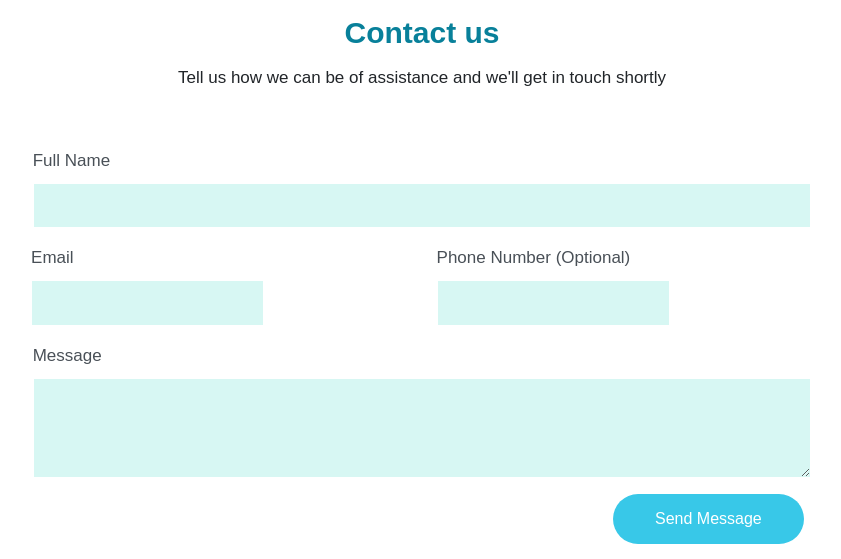
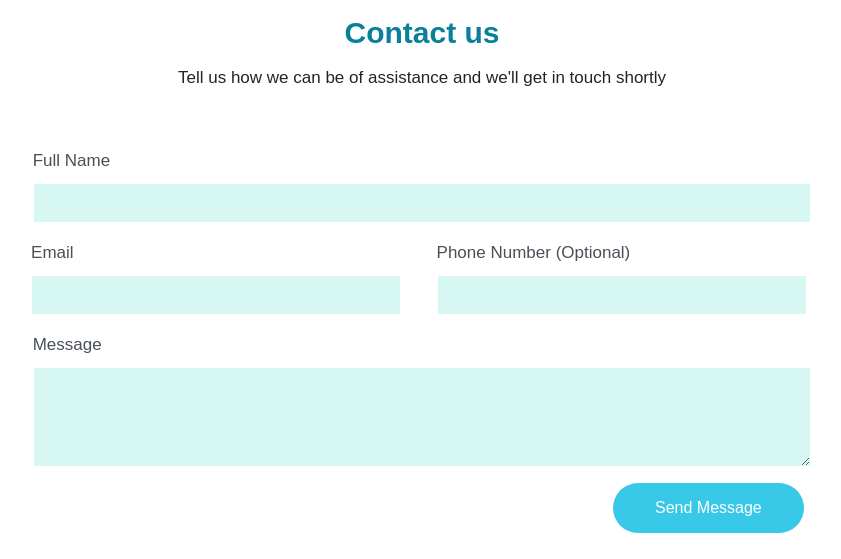
Before and after one commit to BuildForSDG/wastecoinBackup, a Django app: page / in a window 1280 px wide; the page is wider, and only the part inside the window is pictured. Shown: the part 4085-4644 px from the top of that part, without its empty margins (218-1059 px from the left). Run offline with Django 3.2, Linux system fonts and the light colour scheme; some libraries are stand-ins or nearby versions.

```diff
--- a/wastecoinapp/templates/home.html
+++ b/wastecoinapp/templates/home.html
@@ -171,7 +171,7 @@
         </div>
         <div class="row left-padding">
           <div class="contact_form_container_half pull-left">
-            <div class="pull-left">
+            <div>
               <h3 class="h3">Email</h3>
               <div class="form-group text-left">
                 <input type="email"
@@ -185,7 +185,7 @@
 
           </div>
           <div class="contact_form_container_half pull-right">
-            <div class="pull-left">
+            <div>
               <h3 class="h3">Phone Number (Optional)</h3>
               <div class="form-group text-left">
                 <input type="number"
--- a/wastecoinapp/templates/layout_landing.html
+++ b/wastecoinapp/templates/layout_landing.html
@@ -895,7 +895,7 @@ h1 {
 .form-control-contact {
   display: block;
   width: 100%;
-  height: 45.5px;
+  height: 40px;
   padding: 0.375rem 0.75rem;
   font-size: 1rem;
   font-weight: 400;
```
